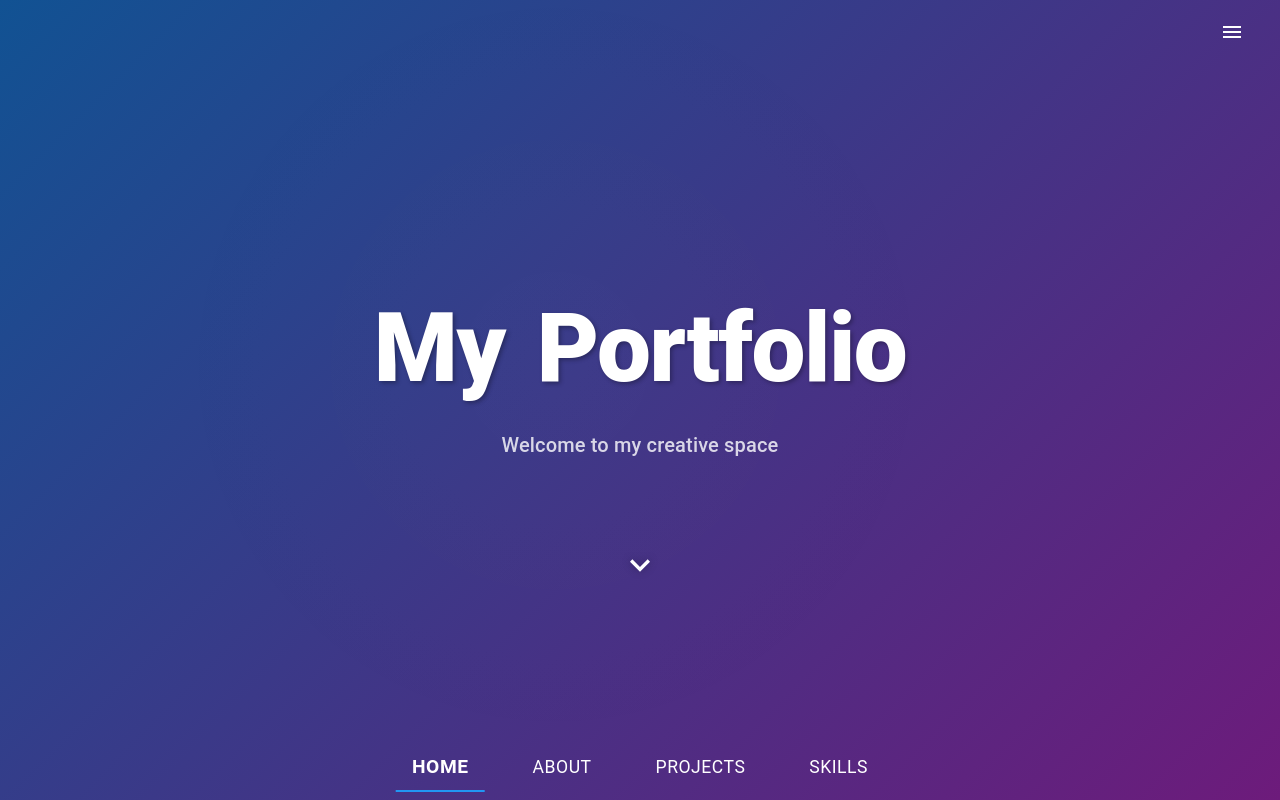
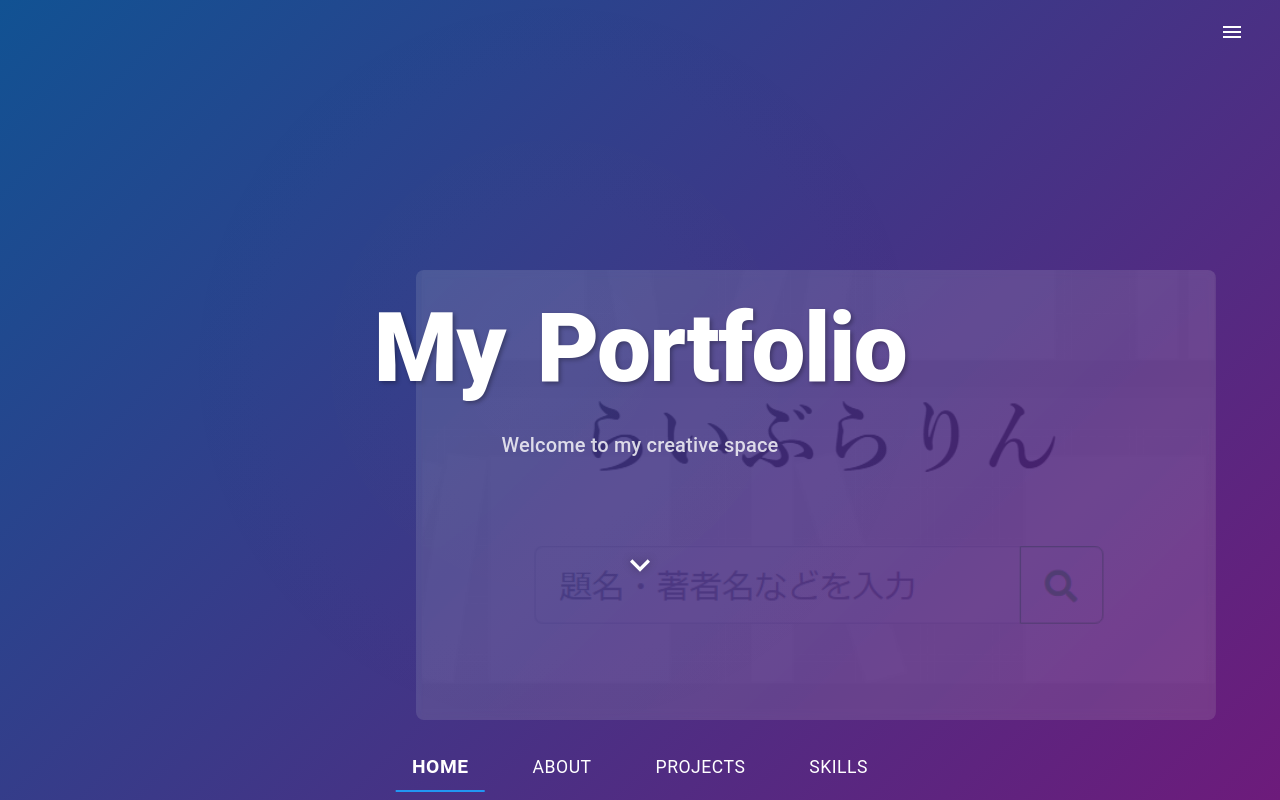
Before and after one commit to Yama9120/my_portfolio, a Next.js app: page / in a window 1280 px wide. Shown: the top 800 px of the page. Built offline with nearby package versions, Linux system fonts and the light colour scheme.

Commit message:
feat: display image in home page background

```diff
--- a/app/components/sections/hero.tsx
+++ b/app/components/sections/hero.tsx
@@ -3,14 +3,51 @@
 import { Box, Typography, Container, useTheme } from "@mui/material";
 import { motion, useScroll, useTransform } from "framer-motion";
 import KeyboardArrowDownIcon from '@mui/icons-material/KeyboardArrowDown';
+import Image from 'next/image';
+import React from 'react';
 
-// Motion componentsの定義を変更
+// 画像位置の定義
+const positions = [
+  { top: '10%', left: '5%', right: 'auto', bottom: 'auto' },    // 左上
+  { top: 'auto', left: 'auto', right: '5%', bottom: '10%' },    // 右下
+
+];
+
+// 画像パスの配列
+const projectImages = [
+  '/images/projects/cafeteria_poster.png',
+  '/images/projects/librarin_top.png',
+  '/images/about/my_image.jpg',
+  '/images/projects/cafeteria_poster.png',
+  '/images/projects/librarin_top.png',
+  '/images/about/my_image.jpg',
+];
+
 const MotionBox = motion(Box);
 const MotionTypography = motion(Typography);
 
 export default function Hero() {
   const theme = useTheme();
   const { scrollY } = useScroll();
+
+  // 画像のサイズをレスポンシブに定義
+  const IMAGE_WIDTH = {
+    xs: 300,  // モバイル
+    sm: 400,  // タブレット
+    md: 600,  // 小型デスクトップ
+    lg: 800   // 大型デスクトップ
+  };
+
+  // 画像の高さを固定値で定義
+  const IMAGE_HEIGHT = {
+    xs: 169,  // 16:9のアスペクト比
+    sm: 225,
+    md: 338,
+    lg: 450
+  };
+
+  const DISPLAY_DURATION = 6;
+
   const opacity = useTransform(scrollY, [0, 300], [1, 0]);
 
   const words = "My Portfolio".split(" ");
@@ -53,6 +90,61 @@ export default function Hero() {
           ease: "linear"
         }}
       />
+
+      {/* 画像表示エリア */}
+      {projectImages.map((src, index) => {
+        const positionIndex = index % 2; // 左上と右下を交互に
+        return (
+          <MotionBox
+            key={`${src}-${index}`}
+            sx={{
+              position: 'absolute',
+              width: {
+                xs: IMAGE_WIDTH.xs,
+                sm: IMAGE_WIDTH.sm,
+                md: IMAGE_WIDTH.md,
+                lg: IMAGE_WIDTH.lg
+              },
+              height: {
+                xs: IMAGE_HEIGHT.xs,
+                sm: IMAGE_HEIGHT.sm,
+                md: IMAGE_HEIGHT.md,
+                lg: IMAGE_HEIGHT.lg
+              },
+              zIndex: 1,
+              opacity: 0.15,
+              borderRadius: 2,
+              overflow: 'hidden',
+              backdropFilter: 'blur(4px)',
+              ...positions[positionIndex],
+            }}
+            initial={{ opacity: 0 }}
+            animate={{
+              opacity: [0, 0.15, 0.15, 0]
+            }}
+            transition={{
+              duration: DISPLAY_DURATION,
+              times: [0, 0.2, 0.8, 1],
+              delay: index * (DISPLAY_DURATION / 1.5),
+              repeat: Infinity,
+              repeatDelay: projectImages.length * (DISPLAY_DURATION / 2),
+              ease: "easeInOut"
+            }}
+          >
+            <Image
+              src={src}
+              alt={`Project ${index + 1}`}
+              fill
+              style={{
+                objectFit: 'cover',
+                objectPosition: 'center',
+                filter: 'brightness(0.9)',
+              }}
+              sizes="(max-width: 600px) 300px, (max-width: 960px) 400px, (max-width: 1280px) 600px, 800px"
+            />
+          </MotionBox>
+        );
+      })}
 
       {/* メインコンテンツ */}
       <Container
```
